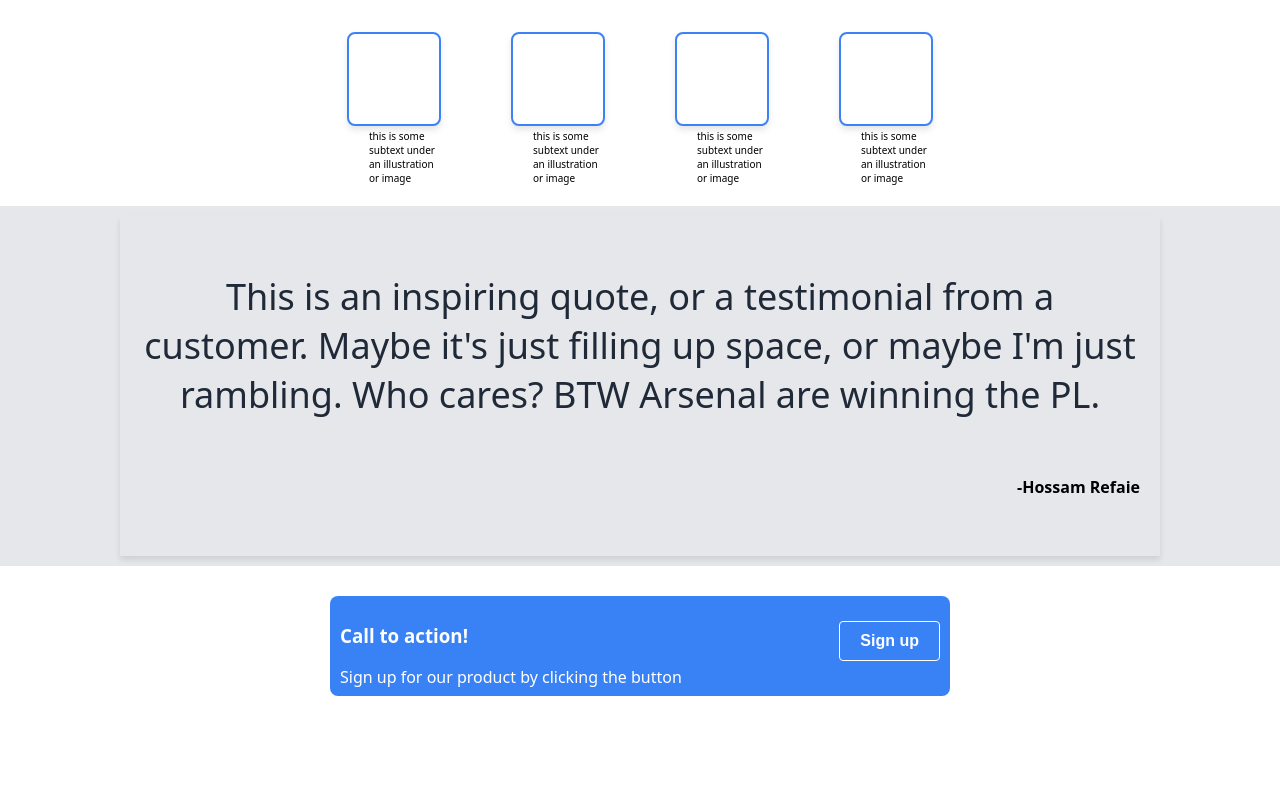
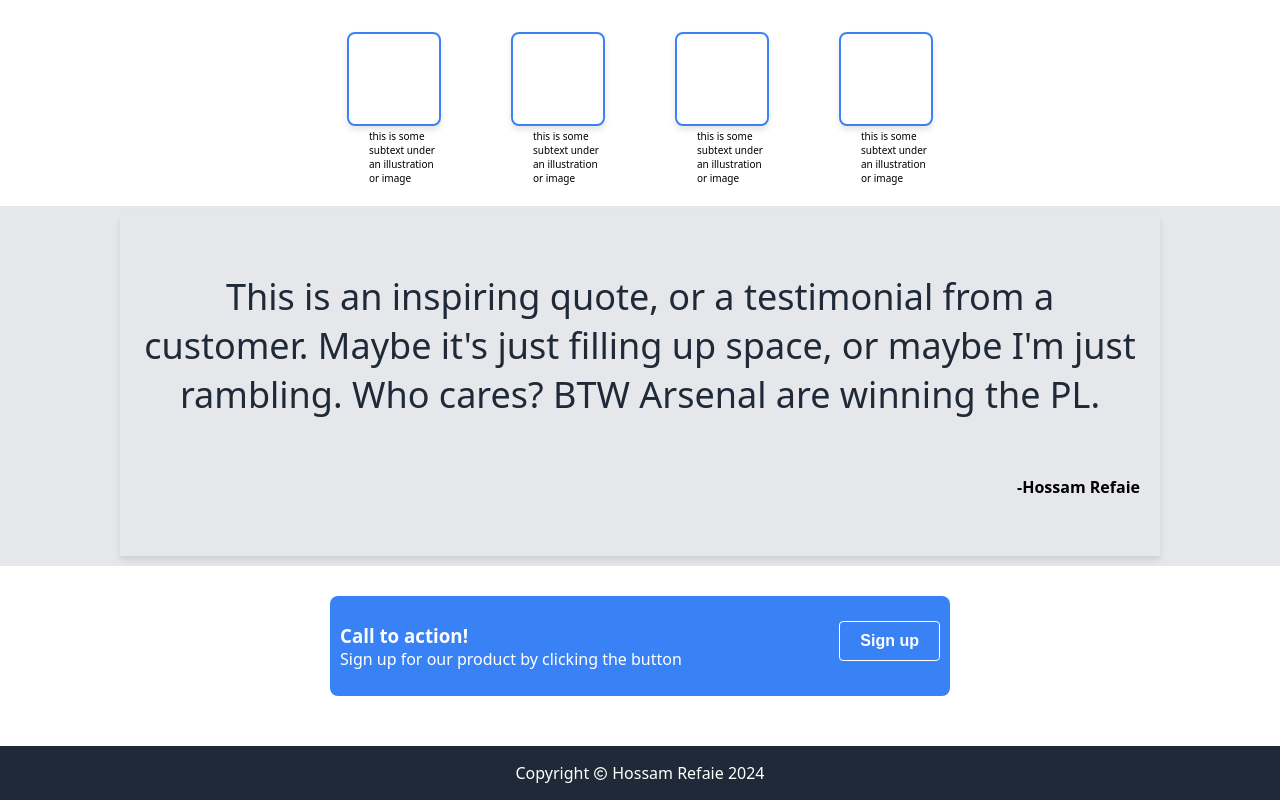
Before and after one commit to Hossam-Allam/dummy-landing-page, a plain HTML site: page index.html in a window 1280 px wide. Shown: the part 541-1341 px from the top of the page. Before the commit the page ends 1257 px from the top, so only its background shows below. Drawn offline with Linux system fonts and the light colour scheme.

Commit message:
Added footer

```diff
--- a/index.html
+++ b/index.html
@@ -69,6 +69,16 @@
             <button>Sign up</button>
         </div>
     </div>
+
+    <div class="footer">
+        <p>Copyright</p>
+        <svg xmlns="http://www.w3.org/2000/svg" viewBox="0 0 512 512"
+            fill="white"><!--!Font Awesome Free 6.6.0 by @fontawesome - https://fontawesome.com License - https://fontawesome.com/license/free Copyright 2024 Fonticons, Inc.-->
+            <path
+                d="M256 48a208 208 0 1 1 0 416 208 208 0 1 1 0-416zm0 464A256 256 0 1 0 256 0a256 256 0 1 0 0 512zM199.4 312.6c-31.2-31.2-31.2-81.9 0-113.1s81.9-31.2 113.1 0c9.4 9.4 24.6 9.4 33.9 0s9.4-24.6 0-33.9c-50-50-131-50-181 0s-50 131 0 181s131 50 181 0c9.4-9.4 9.4-24.6 0-33.9s-24.6-9.4-33.9 0c-31.2 31.2-81.9 31.2-113.1 0z" />
+        </svg>
+        <p>Hossam Refaie 2024</p>
+    </div>
 </body>
 
 </html>
--- a/style.css
+++ b/style.css
@@ -155,6 +155,7 @@ button {
 
 }
 
+
 .container {
     background-color: #3882f6;
     color: white;
@@ -186,3 +187,24 @@ button {
     margin: 0;
     align-self: center;
 }
+
+.container h3 {
+    margin-top: 0;
+    margin-bottom: 0;
+}
+
+/*footer*/
+svg {
+    height: 13px;
+    width: 13px;
+    color: white
+}
+
+.footer {
+    display: flex;
+    justify-content: center;
+    align-items: center;
+    background-color: #1f2937;
+    color: white;
+    gap: 5px;
+}
```
